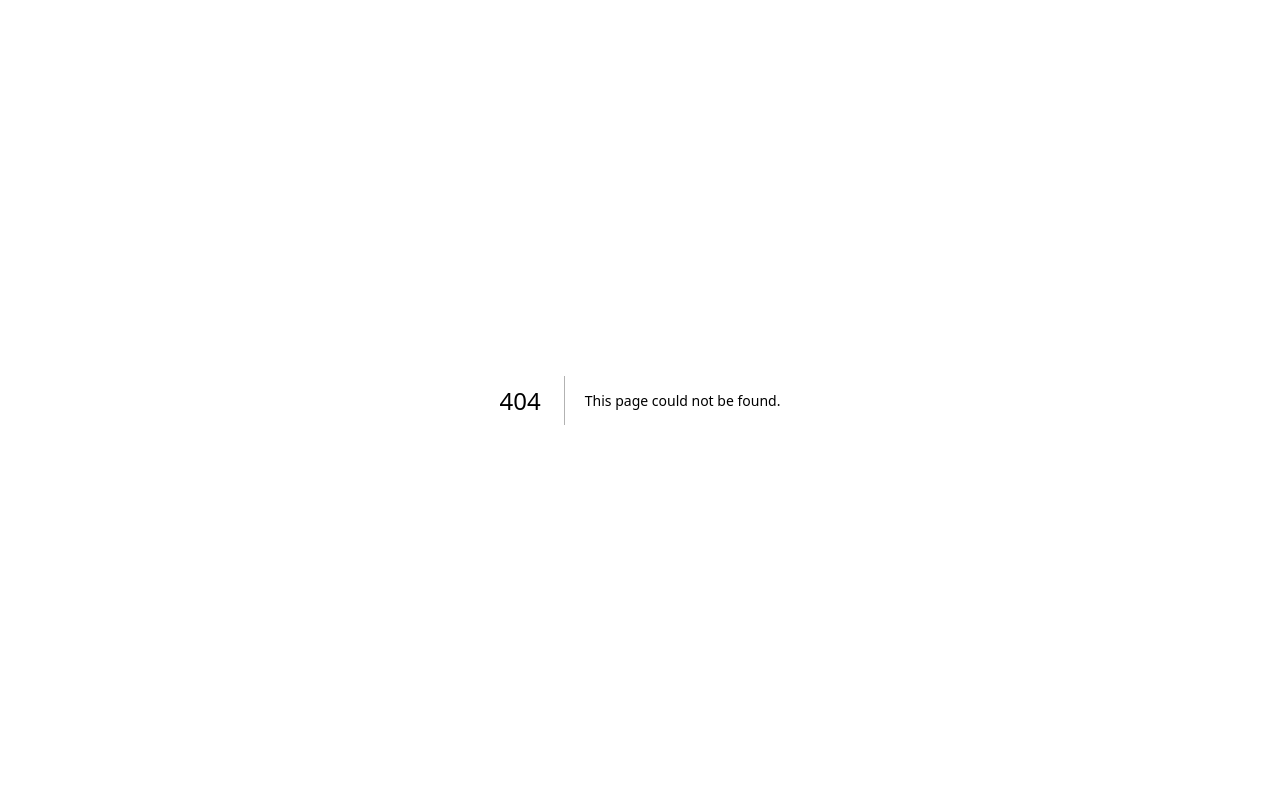
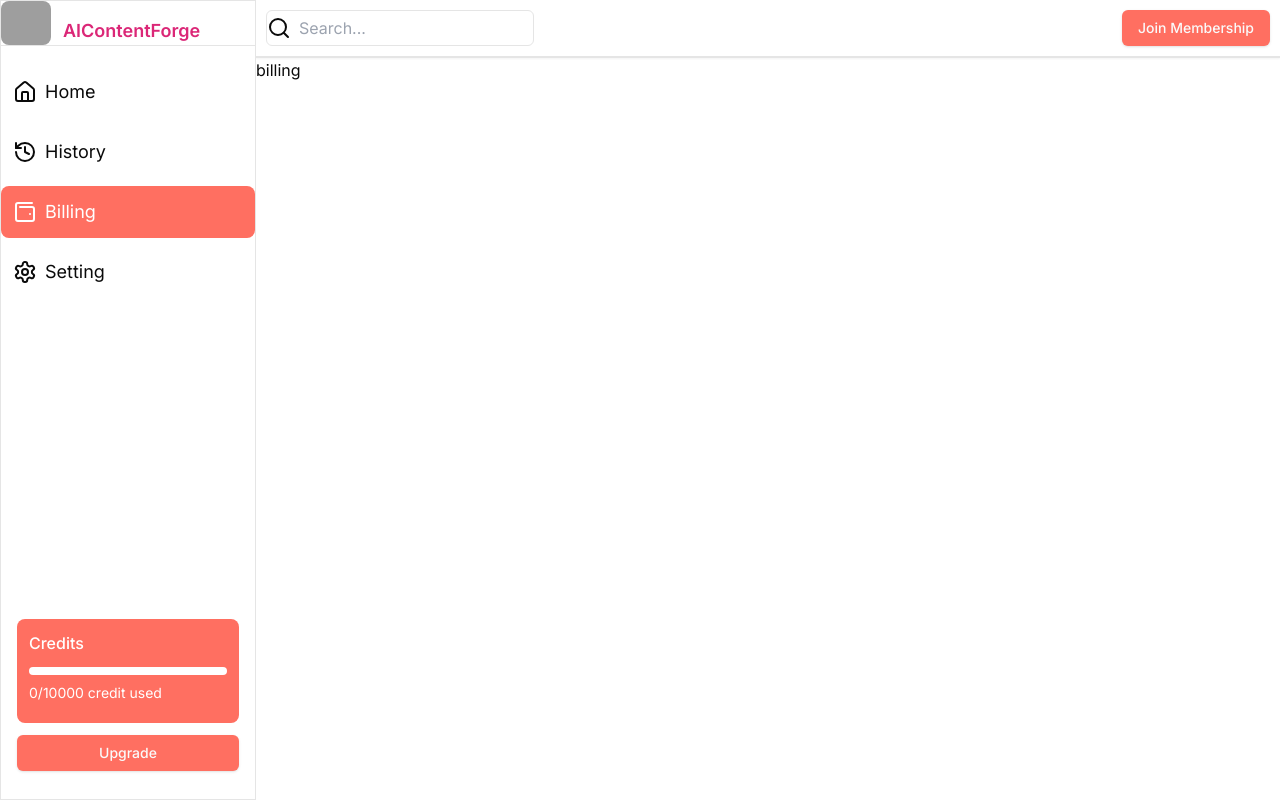
Before and after one commit to Priyanshu-ai902/AIContentForge, a Next.js app: page /dashboard/billing in a window 1280 px wide. Before the commit this address had no page. Built offline with nearby package versions, Linux system fonts and the light colour scheme; no server answers; grey boxes are pictures that could not be loaded.

Commit message:
user credit counter added

```diff
--- /dev/null
+++ b/app/(context)/TotalUsageContext.tsx
@@ -0,0 +1,3 @@
+import { createContext } from "react";
+
+export const TotalUsageContext = createContext<any>(0);
--- a/app/dashboard/_components/SideNav.tsx
+++ b/app/dashboard/_components/SideNav.tsx
@@ -4,6 +4,7 @@
 import Image from 'next/image'
 import { usePathname } from 'next/navigation'
 import React, { useEffect } from 'react'
+import UsageTrack from './UsageTrack'
 
 function SideNav() {
 
@@ -36,7 +37,7 @@
         // console.log(path)
     },[])
     return (
-        <div className='border h-screen'>
+        <div className='border h-screen relative'>
             <div className=' flex border-b gap-3'>
                 <Image className='rounded-lg' src='https://cdn4.vectorstock.com/i/1000x1000/41/03/content-production-icon-on-white-vector-33264103.jpg' alt='logo' width={50} height={50} />
                 <span className='text-pink-600  font-semibold pt-4 text-lg'>AIContentForge
@@ -52,6 +53,9 @@
                     </div>
                 ))}
             </div>
+            <div className="absolute bottom-0 left-0 w-full">
+                <UsageTrack/>
+            </div>
         </div>
     )
 }
--- /dev/null
+++ b/app/dashboard/_components/UsageTrack.tsx
@@ -0,0 +1,59 @@
+"use client"
+
+import { TotalUsageContext } from '@/app/(context)/TotalUsageContext';
+import { Button } from '@/components/ui/button'
+import { db } from '@/utils/db';
+import { AIOutput } from '@/utils/schema';
+import { useUser } from '@clerk/nextjs';
+import { eq } from 'drizzle-orm';
+import React, { use, useContext, useEffect} from 'react'
+
+function UsageTrack() {
+
+  const { user } = useUser();
+  const {totalUsage, setTotalUsage} = useContext(TotalUsageContext)
+
+
+
+  useEffect(() => {
+    user && GetData();
+  }, [user])
+
+  const GetData = async () => {
+    {/* @ts-ignore */ }
+    const result: History[] = await db.select().from(AIOutput).where(eq(AIOutput.createdBy, user?.primaryEmailAddress?.emailAddress))
+
+    GetTotalUsage(result);
+  }
+
+  const GetTotalUsage = (result: History[]) => {
+    let total: number = 0;
+    result.forEach(element => {
+      {/* @ts-ignore */ }
+      total = total + Number(element.aiResponse?.length)
+    });
+    setTotalUsage(total);
+    console.log(total);
+  }
+
+
+  return (
+    <div className='m-4'>
+
+      <div className="bg-primary text-white p-3  rounded-lg">
+        <h2 className='font-medium'>Credits</h2>
+        <div className="h-2 bg-white w-full rounded-full mt-3">
+          <div className="h-2 bg-blue-400 rounded-full"
+            style={{
+              width: (totalUsage/10000)*100+"%"
+            }}></div>
+
+        </div>
+        <h2 className='text-sm my-2'>{totalUsage}/10000 credit used</h2>
+      </div>
+      <Button className='w-full my-3'>Upgrade</Button>
+    </div>
+  )
+}
+
+export default UsageTrack
--- /dev/null
+++ b/app/dashboard/billing/page.tsx
@@ -0,0 +1,11 @@
+import React from 'react'
+
+function page() {
+  return (
+    <div>
+      billing
+    </div>
+  )
+}
+
+export default page
--- a/app/dashboard/content/[template-slug]/page.tsx
+++ b/app/dashboard/content/[template-slug]/page.tsx
@@ -1,6 +1,6 @@
 "use client"
 
-import React, { useState } from 'react'
+import React, { useContext, useState } from 'react'
 import FormSection from '../_components/FormSection'
 import OutputSection from '../_components/OutputSection'
 import { TEMPLATE } from '../../_components/TemplateListSection'
@@ -13,6 +13,9 @@
 import { AIOutput } from '@/utils/schema'
 import { useUser } from '@clerk/nextjs'
 import moment from 'moment'
+import { TotalUsageContext } from '@/app/(context)/TotalUsageContext'
+import { useRouter } from 'next/navigation'
+
 
 interface PROPS {
     params: {
@@ -28,9 +31,16 @@
 
     const [aiOutput, setAiOutput] = useState<string>('');
 
-    const {user}=useUser()
+    const { user } = useUser();
+    const router=useRouter()
+    const { totalUsage, setTotalUsage } = useContext(TotalUsageContext)
 
     const GenerateAIContent = async (formData: any) => {
+        if (totalUsage >= 10000) {
+            console.log("please upgrade")
+            router.push('/dashboard/billing')
+            return;
+        }
         setLoading(true)
         const SelectedPrompt = selectedTemplate?.aiprompt;
 
@@ -47,9 +57,9 @@
         const result = await db.insert(AIOutput).values({
             formData: formData,
             templateSlug: slug,
-            aiResponse:aiResp,
-            createdBy:user?.primaryEmailAddress?.emailAddress,
-            createdAt:moment().format('DD/MM/yyyy'),
+            aiResponse: aiResp,
+            createdBy: user?.primaryEmailAddress?.emailAddress,
+            createdAt: moment().format('DD/MM/yyyy'),
 
         });
 
--- a/app/dashboard/history/page.tsx
+++ b/app/dashboard/history/page.tsx
@@ -17,11 +17,11 @@
     };
 
     return (
-        <div className="max-w-4xl mx-auto p-6 bg-gray-100 rounded-lg shadow-lg">
+        <div className="max-w-4xl mx-auto p-6  rounded-lg shadow-lg">
             <h1 className="text-3xl font-bold mb-6 text-center">History</h1>
 
             <div className="overflow-x-auto">
-                <table className="w-full bg-white border border-gray-200 rounded-md shadow-md">
+                <table className="w-full h-screen rounded-md shadow-md">
                     <thead className="bg-gray-50 border-b border-gray-300">
                         <tr>
                             <th className="p-3 text-left">Template</th>
--- a/app/dashboard/layout.tsx
+++ b/app/dashboard/layout.tsx
@@ -1,23 +1,31 @@
-import React from 'react'
+"use client"
+
+import React, { useState } from 'react'
 import SideNav from './_components/SideNav';
 import Header from './_components/Header';
+import { TotalUsageContext } from '../(context)/TotalUsageContext';
 
 function layout({
     children,
 }: Readonly<{
     children: React.ReactNode;
 }>) {
+
+    const [totalUsage,setTotalUsage]=useState<Number>(0);
+
     return (
+        <TotalUsageContext.Provider value={{totalUsage,setTotalUsage}}>
             <div className=' h-screen'>
                 <div className="md:w-64 hidden md:block fixed">
                     <SideNav />
                 </div>
                 <div className="md:ml-64">
-                <Header/>
+                    <Header />
                     {children}
                 </div>
 
             </div>
+        </TotalUsageContext.Provider>
     )
 }
 
```
Lines whose indentation alone changed are shown as unchanged.
